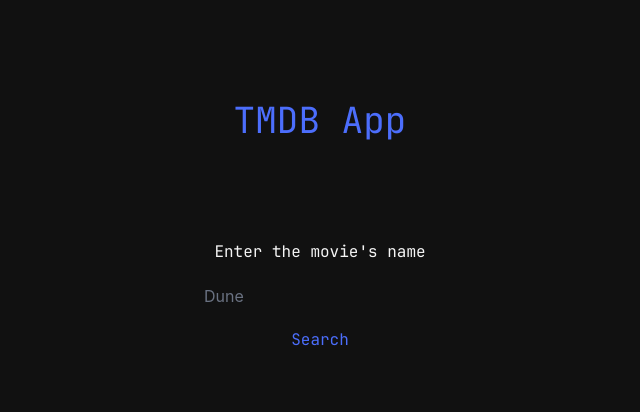
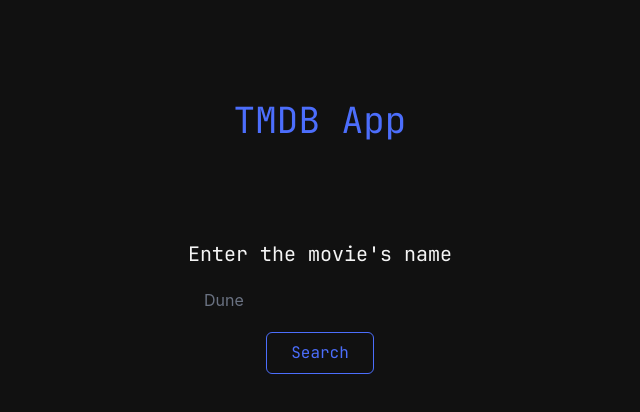
Before and after one commit to flohms18/vue-tmdb-atlas, a Vue app: page / in a window 1280 px wide. Shown: the top 412 px of the page, without its empty margins (320-960 px from the left). Built offline with nearby package versions, Linux system fonts and the light colour scheme.

Commit message:
Perfect design

```diff
--- a/src/templates/Home.vue
+++ b/src/templates/Home.vue
@@ -33,14 +33,14 @@ const searchMovie = defineModel()
 
 
 <template>
-    <div class="flex flex-col items-center py-5 w-screen bg-dark-brand items-center h-screen">
+    <div class="flex flex-col items-center py-5 w-screen bg-dark-brand items-center min-h-screen">
         <h1 class="text-blue-brand font-display text-center text-4xl py-20">TMDB App</h1>
-           <p class="text-white-brand text-center font-display pt-5">Enter the movie's name</p>
+           <p class="text-white-brand text-center font-display pt-5 text-xl">Enter the movie's name</p>
            <input class="max-w-2xs placeholder:text-gray-500 w-3xs pl-3 text-white-brand outline-gray-600 mt-5 rounded-md" v-model="searchMovie" placeholder="Dune">
-            <button type="button" @click="callAPI()" class="text-blue-brand font-display pt-5">Search</button>
+            <button type="button" @click="callAPI()" class="text-blue-brand font-display mt-5 px-6 py-2 flex items-center justify-center rounded-md border border-blue-brand">Search</button>
 
 
-            <div class="grid grid-cols-2 sm:grid-cols-3 md:grid-cols-4 lg:grid-cols-5 gap-4 p-4 text-left">
+            <div class="grid grid-cols-2 sm:grid-cols-3 md:grid-cols-4 lg:grid-cols-5 gap-4 p-4 text-center">
                 <div v-for="movie in item" :key="movie.id" class="flex flex-col">
                     <img
                         v-if="movie.poster_path"
@@ -48,12 +48,12 @@ const searchMovie = defineModel()
                         :alt="movie.title"
                         class="w-full aspect-2/3 object-cover rounded-lg"
                     >
-                    <div v-else class="w-full aspect-2/3 rounded-lg bg-dark-brand/10 flex items-center justify-center text-sm">
+                    <div v-else class="w-full aspect-2/3 rounded-lg bg-dark-brand/10 flex items-center justify-center text-sm text-white-brand">
                         No poster
                     </div>
-                    <p class="mt-2 text-base font-display truncate">{{ movie.title }}</p>
-                    <p class="text-sm text-dark-brand/70">{{ movie.release_date }}</p>
-                    <button @click="">Watch the trailer</button>
+                    <p class="mt-2 text-base font-display truncate text-blue-brand font-display">{{ movie.title }}</p>
+                    <p class="text-sm text-white-brand font-display">{{ movie.release_date }}</p>
+                    <button class="text-white-brand">Watch the trailer</button>
                 </div>
             </div>
     </div>
```
